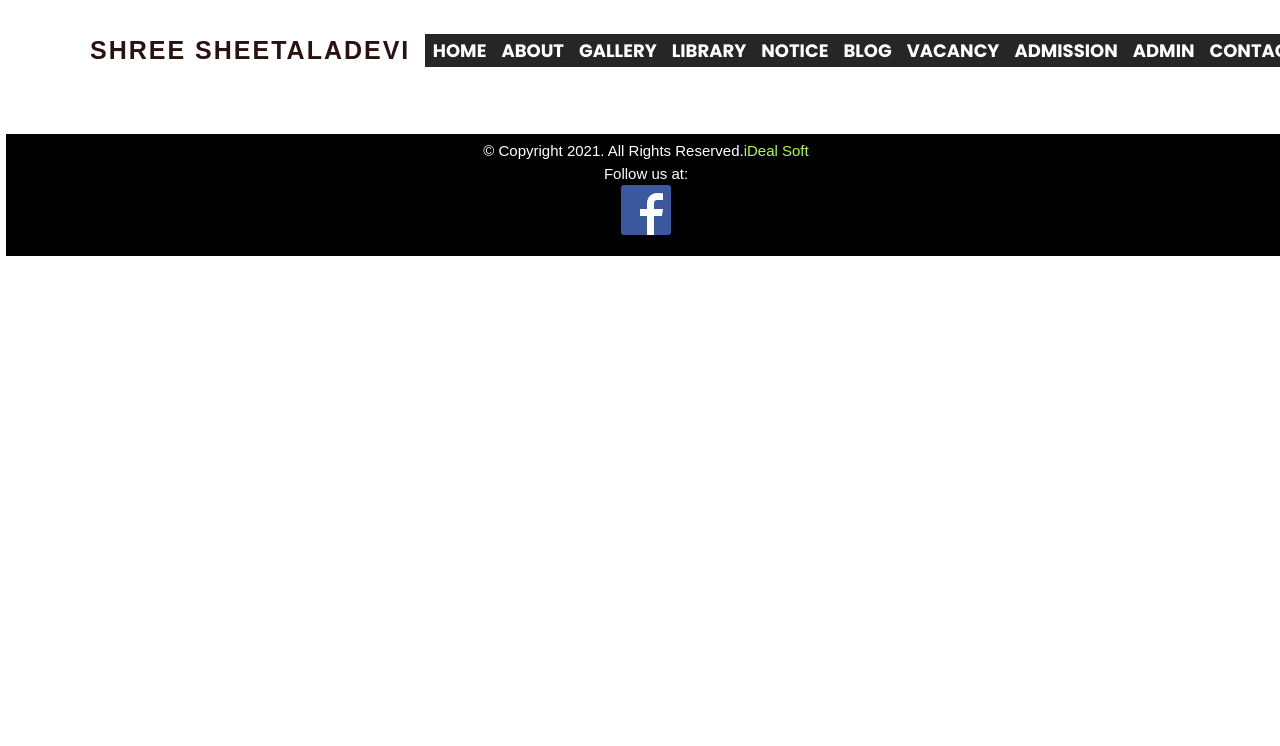
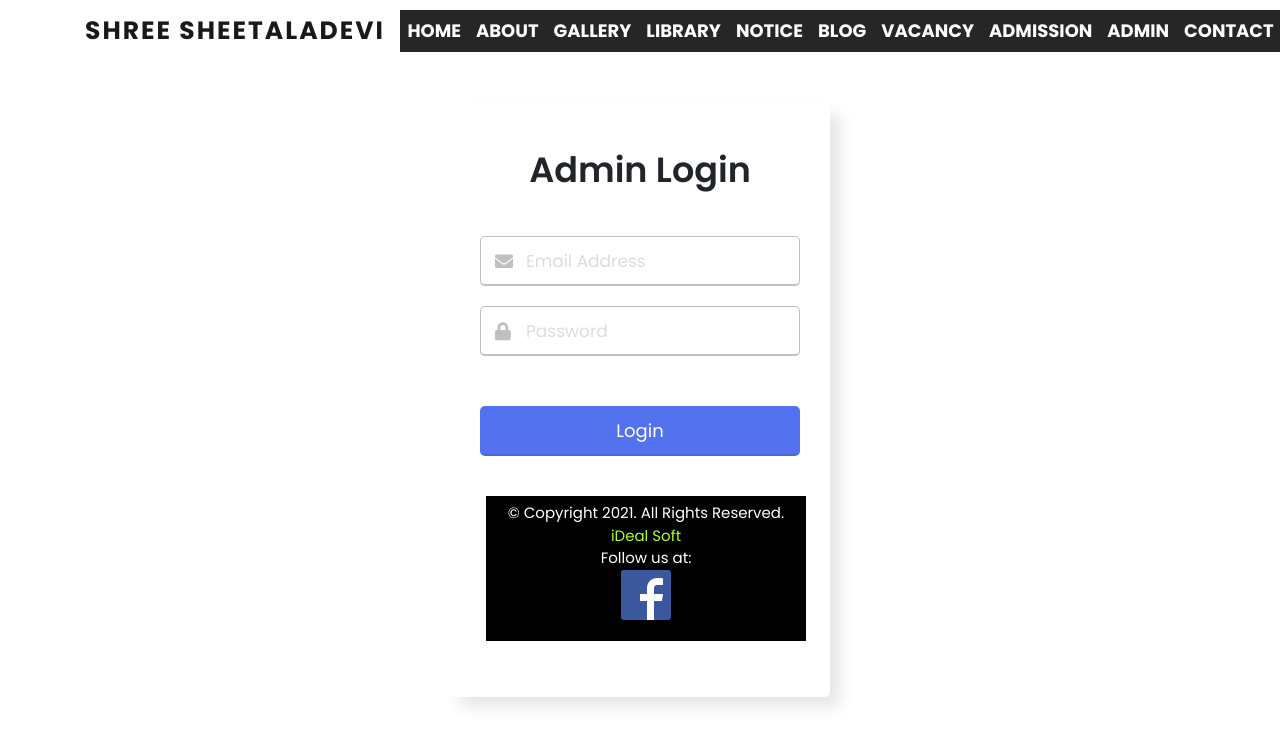
Before and after one commit to Ganesh98153/StudentManagementSystem, a Django app: template stuManagementSystem/basic/templates/basic/admin.html in a window 1280 px wide. Shown: the top 746 px of the page. Run offline with Django 3.2, Linux system fonts and the light colour scheme; the template is opened without the code that fills it, so the values that code supplies are empty; parts of the project's set-up code (start-up, migrations or seed data) failed here and were passed over; some libraries are stand-ins or nearby versions.

Commit message:
sixth_commit

```diff
--- a/stuManagementSystem/basic/static/basic/css/admission.css
+++ b/stuManagementSystem/basic/static/basic/css/admission.css
@@ -13,7 +13,6 @@ body {font-family: Arial, Helvetica, sans-serif;
    margin-bottom: 16px;
    resize: vertical;
  }
-
  .button{
      text-align: center;
      padding: 5px;
--- a/stuManagementSystem/basic/templates/basic/admin.html
+++ b/stuManagementSystem/basic/templates/basic/admin.html
@@ -1,6 +1,101 @@
-{% extends "basic/base.html" %}
-<!--NavBar Ends-->
-  {% load static %}
-  {% block content %}
+{% load static %}
+<!DOCTYPE html>
+<html lang="en">
+<head>
+  <meta charset="UTF-8">
+  <meta name="viewport" content="width=device-width, initial-scale=1.0">
+  <title>Admin Login</title>
+  <link href="{% static 'basic/css/style.css' %}" rel="stylesheet">
+	<link rel="stylesheet" href="{% static 'basic/css/footer.css' %}">
+	<link rel="stylesheet" href="{% static 'basic/css/admin.css' %}">
+	<link rel="stylesheet" href="{% static 'basic/css/adminFooter.css' %}">
 
-   {% endblock %}
+  <link rel="stylesheet" href="https://www.w3schools.com/w3css/4/w3.css">
+  <link href="https://fonts.googleapis.com/css2?family=Merienda&display=swap" rel="stylesheet">
+  <link href="https://fonts.googleapis.com/css2?family=Poppins:wght@400;700&display=swap" rel="stylesheet">
+  <link href="https://stackpath.bootstrapcdn.com/bootstrap/4.1.3/css/bootstrap.min.css" rel="stylesheet">
+  <link rel="stylesheet" href="https://cdnjs.cloudflare.com/ajax/libs/font-awesome/5.15.3/css/all.min.css"/>
+</head>
+<body>
+
+    <!--NavBar-->
+    <nav class="navbar navbar-expand-lg navbar-light fixed-top">
+        <div class="container">
+                <a class="navbar-brand" href="{%  url 'index' %}">Shree Sheetaladevi</a> <button aria-controls="navbarSupportedContent" aria-expanded="false" aria-label="Toggle navigation" class="navbar-toggler" data-target="#navbarSupportedContent" data-toggle="collapse" type="button"><span class="navbar-toggler-icon"></span></button>
+                <div class="collapse navbar-collapse" id="navbarSupportedContent">
+                    <ul class="navbar-nav ml-auto" >
+                        <li class="nav-item active">
+                            <a class="nav-link" style="color: white;" href="{%  url 'index' %}">Home</a>
+                        </li>
+                        <li class="nav-item">
+                            <a class="nav-link" style="color: white;"href="#">About</a>
+                        </li>
+                        <li class="nav-item">
+                            <a class="nav-link" style="color: white;"href="#">Gallery</a>
+                        </li>
+                        <li class="nav-item">
+                            <a class="nav-link" style="color: white;"href="#">Library</a>
+                        </li>
+                        <li class="nav-item">
+                            <a class="nav-link"style="color: white;" href="#">Notice</a>
+                         <li class="nav-item">
+                            <a class="nav-link"style="color: white;" href="#">Blog</a>
+                        </li>
+                        <li class="nav-item">
+                            <a class="nav-link"style="color: white;" href="#">Vacancy</a>
+                         </li>
+                         <li class="nav-item">
+                            <a class="nav-link"style="color: white;" href="{%  url 'admission' %}">Admission</a>
+                         </li>
+                         <li class="nav-item">
+                            <a class="nav-link"style="color: white;" href="{%  url 'admin_office' %}" >Admin</a>
+                         </li>
+                        </li>
+                        <li class="nav-item">
+                            <a class="nav-link" style="color: white;"href="{%  url 'contact' %}">Contact</a>
+                        </li>
+                    </ul>
+                </div>
+            </div>
+        </nav>
+    <!--NavBar Ends-->
+
+  <div class="wrapper">
+    <header>Admin Login</header>
+    <form action="#">
+      <div class="field email">
+        <div class="input-area">
+          <input type="text" placeholder="Email Address">
+          <i class="icon fas fa-envelope"></i>
+          <i class="error error-icon fas fa-exclamation-circle"></i>
+        </div>
+        <div class="error error-txt">Email can't be blank</div>
+      </div>
+      <div class="field password">
+        <div class="input-area">
+          <input type="password" placeholder="Password">
+          <i class="icon fas fa-lock"></i>
+          <i class="error error-icon fas fa-exclamation-circle"></i>
+        </div>
+        <div class="error error-txt">Password can't be blank</div>
+      </div>
+      <input type="submit" value="Login">
+    </form>
+    <footer style="color: white;">
+        © Copyright 2021. All Rights Reserved. <a href="" style="color: greenyellow;">iDeal Soft</a> <br>
+        Follow us at:
+        <p>
+          <img src="{% static 'basic/images/facebook.png' %}" alt="">
+        </p>
+        </footer>
+  </div>
+  <script src="script.js"></script>
+  <script src="https://code.jquery.com/jquery-3.3.1.slim.min.js">
+</script>
+<script src="https://cdnjs.cloudflare.com/ajax/libs/popper.js/1.14.3/umd/popper.min.js">
+</script>
+<script src="https://stackpath.bootstrapcdn.com/bootstrap/4.1.3/js/bootstrap.min.js">
+</script>
+</body>
+
+</html>
--- a/stuManagementSystem/basic/templates/basic/base.html
+++ b/stuManagementSystem/basic/templates/basic/base.html
@@ -13,26 +13,20 @@
 	<link rel="stylesheet" href="{% static 'basic/css/footer.css' %}">
 	<link rel="stylesheet" href="https://www.w3schools.com/w3css/4/w3.css">
 	<link rel="stylesheet" href="{% static 'basic/css/admission.css' %}">
-	<!-- <link rel="stylesheet" href="{% static 'basic/css/admin.css' %}"> -->
-	<link rel="stylesheet" href="{% static 'basic/css/adminFooter.css' %}">
 	<link rel="stylesheet" href="{% static 'basic/css/contact.css' %}">
-
-
-
-
 
 </head>
 <body>
 	<nav class="navbar navbar-expand-lg navbar-light fixed-top">
 	<div class="container">
-			<a class="navbar-brand" href="#">Shree Sheetaladevi</a> <button aria-controls="navbarSupportedContent" aria-expanded="false" aria-label="Toggle navigation" class="navbar-toggler" data-target="#navbarSupportedContent" data-toggle="collapse" type="button"><span class="navbar-toggler-icon"></span></button>
+			<a class="navbar-brand" href="{%  url 'index' %}">Shree Sheetaladevi</a> <button aria-controls="navbarSupportedContent" aria-expanded="false" aria-label="Toggle navigation" class="navbar-toggler" data-target="#navbarSupportedContent" data-toggle="collapse" type="button"><span class="navbar-toggler-icon"></span></button>
 			<div class="collapse navbar-collapse" id="navbarSupportedContent">
 				<ul class="navbar-nav ml-auto" >
 					<li class="nav-item active">
-						<a class="nav-link" href="#">Home</a>
+						<a class="nav-link" href="{%  url 'index' %}">Home</a>
 					</li>
 					<li class="nav-item">
-						<a class="nav-link" href="#">About</a>
+						<a class="nav-link" href="">About</a>
 					</li>
 					<li class="nav-item">
 						<a class="nav-link" href="#">Gallery</a>
@@ -52,7 +46,7 @@
                         <a class="nav-link" href="{%  url 'admission' %}">Admission</a>
                      </li>
 					 <li class="nav-item">
-                        <a class="nav-link" href="{% url 'admin' %}">Admin</a>
+                        <a class="nav-link" href="{% url 'admin_office' %}">Admin</a>
                      </li>
 					</li>
 					<li class="nav-item">
--- a/stuManagementSystem/basic/urls.py
+++ b/stuManagementSystem/basic/urls.py
@@ -3,8 +3,8 @@ from . import views
 
 urlpatterns = [
     path('', views.index, name='index' ),
-    path('/admin/', views.admin, name='admin'),
-    path('/admission/', views.admission, name='admission'),
-    path('/contact/', views.contact, name='contact'),
-    path('/admission_backend/', views.admission_backend, name='admission_backend')
+    path('admin_office/', views.admin_office, name='admin_office'),
+    path('admission/', views.admission, name='admission'),
+    path('contact/', views.contact, name='contact'),
+    path('admission_backend/', views.admission_backend, name='admission_backend')
 ]
```
Also changed, not shown: stuManagementSystem/basic/models.py (+7 -0 lines), stuManagementSystem/basic/templates/basic/admission.html (+8 -1 lines), stuManagementSystem/basic/views.py (+7 -2 lines), stuManagementSystem/basic/migrations/0001_initial.py, stuManagementSystem/basic/migrations/0002_alter_admission_student_class_numbers.py (added), stuManagementSystem/basic/migrations/0002_rename_admisssion_student_admission_student.py (deleted), stuManagementSystem/db.sqlite3, 2 other files.
